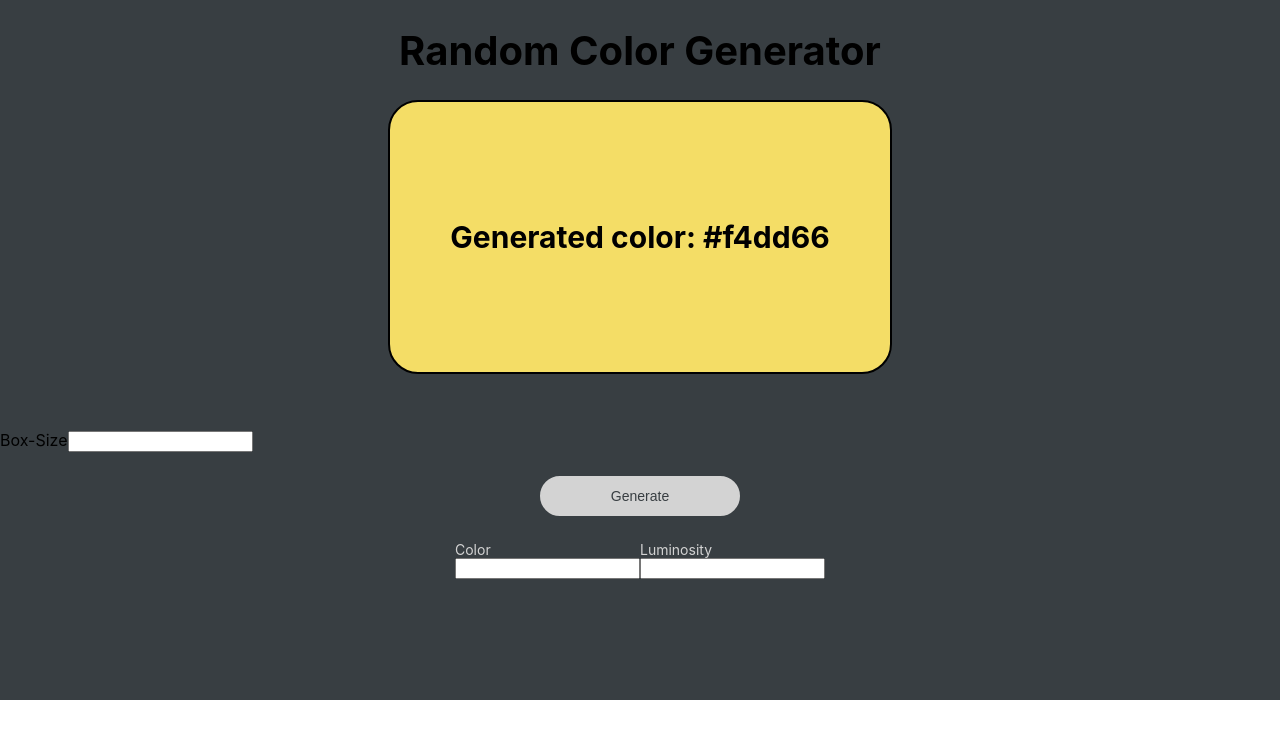
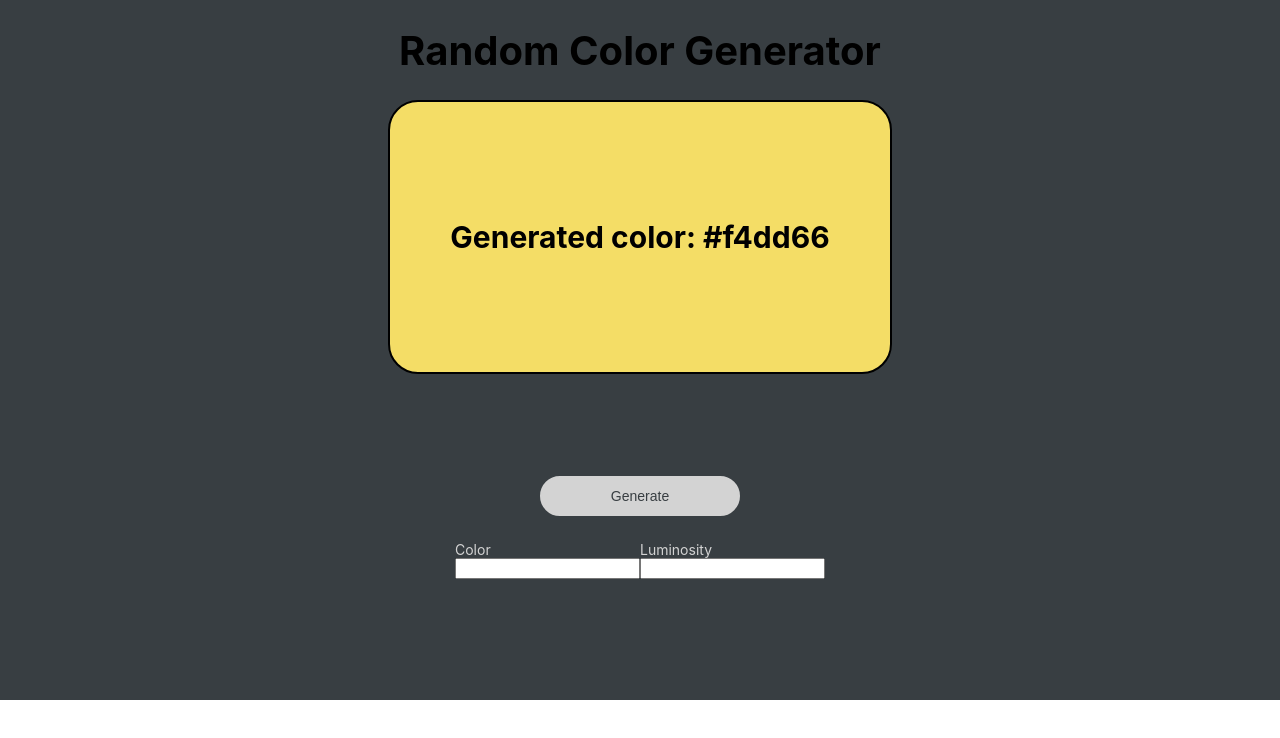
Before and after one commit to utsch1/random-color-generator-react, a React (Create React App) app: page / in a window 1280 px wide. Shown: the top 738 px of the page. Built offline with nearby package versions, Linux system fonts and the light colour scheme.

Commit message:
Update CSS style

```diff
--- a/src/App.js
+++ b/src/App.js
@@ -1,5 +1,4 @@
 import './App.css';
-import { css, cx } from '@emotion/css';
 import randomColor from 'randomcolor';
 import { useState } from 'react';
 
@@ -98,19 +97,6 @@ function App() {
           />
         </p>
       </div>
-      {/*Boxsize*/}
-      <div>
-        <p>
-          Box-Size
-          <input
-            value={boxSize}
-            onChange={(event) => {
-              setBoxSize(event.currentTarget.value);
-              const chosenSize = event.currentTarget.value;
-            }}
-          />
-        </p>
-      </div>
     </div>
   );
 }
```
